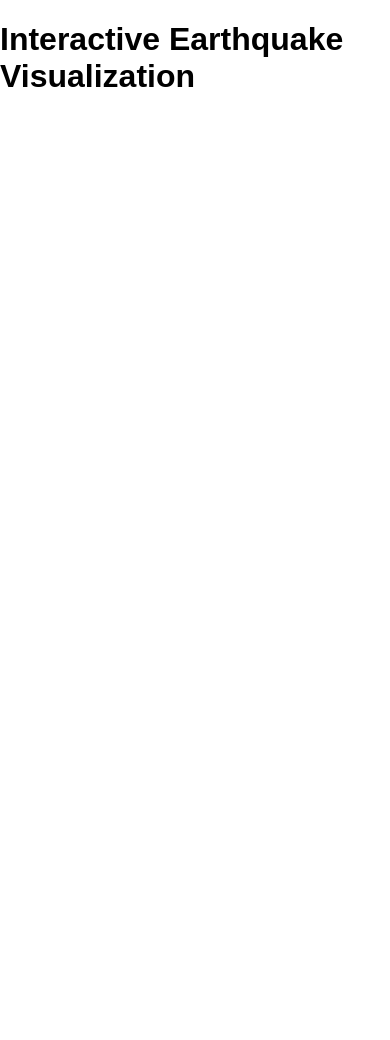
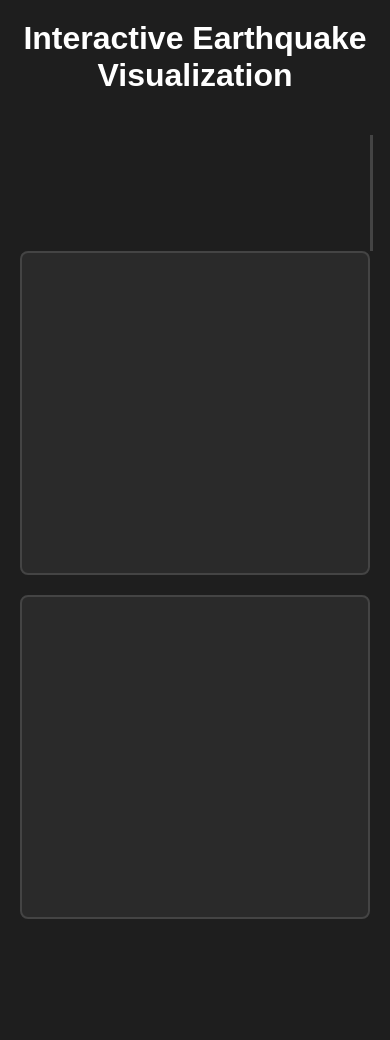
Before and after one commit to bhart4278/Project_3_UT_Bootcamp, a plain HTML site: page index.html in a window 390 px wide. After the commit the page ends 959 px from the top, so only its background shows below. Drawn offline with nearby package versions, Linux system fonts and the light colour scheme; no server answers.

Commit message:
more updates

```diff
--- a/index.html
+++ b/index.html
@@ -17,8 +17,10 @@
 
     <h1>Interactive Earthquake Visualization</h1>
 
-    <!-- Map Container -->
-    <div id="map"></div>
+    <!-- Container for both map and charts -->
+    <div class="dashboard-container">
+      <!-- Map Container on the Left -->
+      <div id="map"></div>
 
     <!-- Charts Container -->
     <div class="charts-container">
--- a/static/css/style.css
+++ b/static/css/style.css
@@ -2,18 +2,67 @@ body {
   font-family: Arial, sans-serif;
   margin: 0;
   padding: 0;
+  background-color: #1e1e1e; /* Dark background */
+  color: white; /* White text for readability */
 }
+
+/* Container to hold both map and charts */
+.dashboard-container {
+  display: flex;
+  flex-wrap: nowrap;
+  justify-content: space-between;
+  height: 100vh; /* Full screen height */
+  padding: 20px;
+  box-sizing: border-box;
+}
+
+/* Style for the map - occupies left half */
 #map {
-  height: 500px;
-  width: 100%;
+  height: 100%;
+  width: 48%;  /* Map takes 48% of the screen width */
+  border-right: 3px solid #444; /* Optional: Border between map and charts */
 }
+
+/* Style for the charts container (stacked vertically) */
 .charts-container {
   display: flex;
-  flex-wrap: wrap;
+  flex-direction: column;  /* Stacked vertically */
   justify-content: space-between;
-  margin: 20px 0;
+  width: 50%;  /* Takes the other half of the screen */
+  height: 100%;
 }
+
+/* Chart style with border and padding */
 .chart {
-  width: 48%;
-  height: 400px;
+  background-color: #2a2a2a; /* Dark background for charts */
+  border: 2px solid #444; /* Dark border around charts */
+  border-radius: 8px; /* Rounded corners for a modern look */
+  padding: 10px;
+  margin-bottom: 20px;  /* Space between the charts */
+  flex-grow: 1; /* Let charts grow to take equal space */
 }
+
+/* Title styling */
+h1 {
+  text-align: center;
+  color: #fff;
+  margin-top: 20px;
+}
+
+/* Optional: Responsive design for small screens */
+@media (max-width: 768px) {
+  .dashboard-container {
+    flex-direction: column;
+  }
+  #map {
+    width: 100%; /* Map takes full width on small screens */
+    height: 50vh; /* Reduced height for small screens */
+  }
+  .charts-container {
+    width: 100%;
+    height: auto;
+  }
+  .chart {
+    height: 300px; /* Reduced height for small screens */
+  }
+}
--- a/static/js/viz1.js
+++ b/static/js/viz1.js
@@ -3,10 +3,20 @@ const url = 'https://earthquake.usgs.gov/fdsnws/event/1/query.geojson?starttime=
     fetch(url)
       .then(response => response.json())
       .then(data => {
-    // Initialize Leaflet map
+        // Initialize Leaflet map, setting bounds to Conterminous U.S.
         const map = L.map('map').setView([37.7749, -122.4194], 5);  // Set initial map position
-    L.tileLayer('https://{s}.tile.openstreetmap.org/{z}/{x}/{y}.png', {
-      attribution: '&copy; <a href="https://www.openstreetmap.org/copyright">OpenStreetMap</a> contributors'
+
+        // Restrict the map to the bounds of the Conterminous U.S.
+        const usBounds = [
+          [24.396308, -125.0], // SW corner (latitude, longitude)
+          [49.384358, -66.93457] // NE corner (latitude, longitude)
+        ];
+        map.setMaxBounds(usBounds);
+
+        // Add CartoDB Positron tile layer for a clean map style
+        L.tileLayer('https://{s}.basemaps.cartocdn.com/light_all/{z}/{x}/{y}.png', {
+          attribution: '&copy; <a href="https://www.openstreetmap.org/copyright">OpenStreetMap</a> contributors &copy; <a href="https://carto.com/attributions">CartoDB</a>',
+          maxZoom: 19
         }).addTo(map);
 
         // Variables to store earthquake information for charts
@@ -58,7 +68,7 @@ fetch(url)
           y: magnitudes,
           type: 'scatter',
           mode: 'lines+markers',
-      name: 'Earthquake Magnitude Over Time',
+          name: 'Magnitude Over Time',  // Legend label
           line: {color: 'blue'}
         };
 
@@ -67,6 +77,7 @@ fetch(url)
           xaxis: {title: 'Time'},
           yaxis: {title: 'Magnitude'},
           height: 400,
+          showlegend: true, // Enable legend
         };
 
         const magnitudeData = [magnitudeTrace];
@@ -77,7 +88,7 @@ fetch(url)
           x: top20Earthquakes.map(eq => eq.place),
           y: top20Earthquakes.map(eq => eq.magnitude),
           type: 'bar',
-      name: 'Top 20 Earthquakes',
+          name: 'Top 20 Earthquakes',  // Legend label
           marker: {color: 'red'}
         };
 
@@ -86,6 +97,7 @@ fetch(url)
           xaxis: {title: 'Place'},
           yaxis: {title: 'Magnitude'},
           height: 400,
+          showlegend: true, // Enable legend
         };
 
         const topEarthquakesData = [topEarthquakesTrace];
@@ -99,7 +111,7 @@ fetch(url)
           x: months,
           y: earthquakeCount,
           type: 'bar',
-      name: 'Earthquakes Per Month',
+          name: 'Earthquakes Per Month',  // Legend label
           marker: {color: 'green'}
         };
 
@@ -108,6 +120,7 @@ fetch(url)
           xaxis: {title: 'Month-Year'},
           yaxis: {title: 'Number of Earthquakes'},
           height: 400,
+          showlegend: true, // Enable legend
         };
 
         const monthData = [monthTrace];
```
Lines whose indentation alone changed are shown as unchanged.
